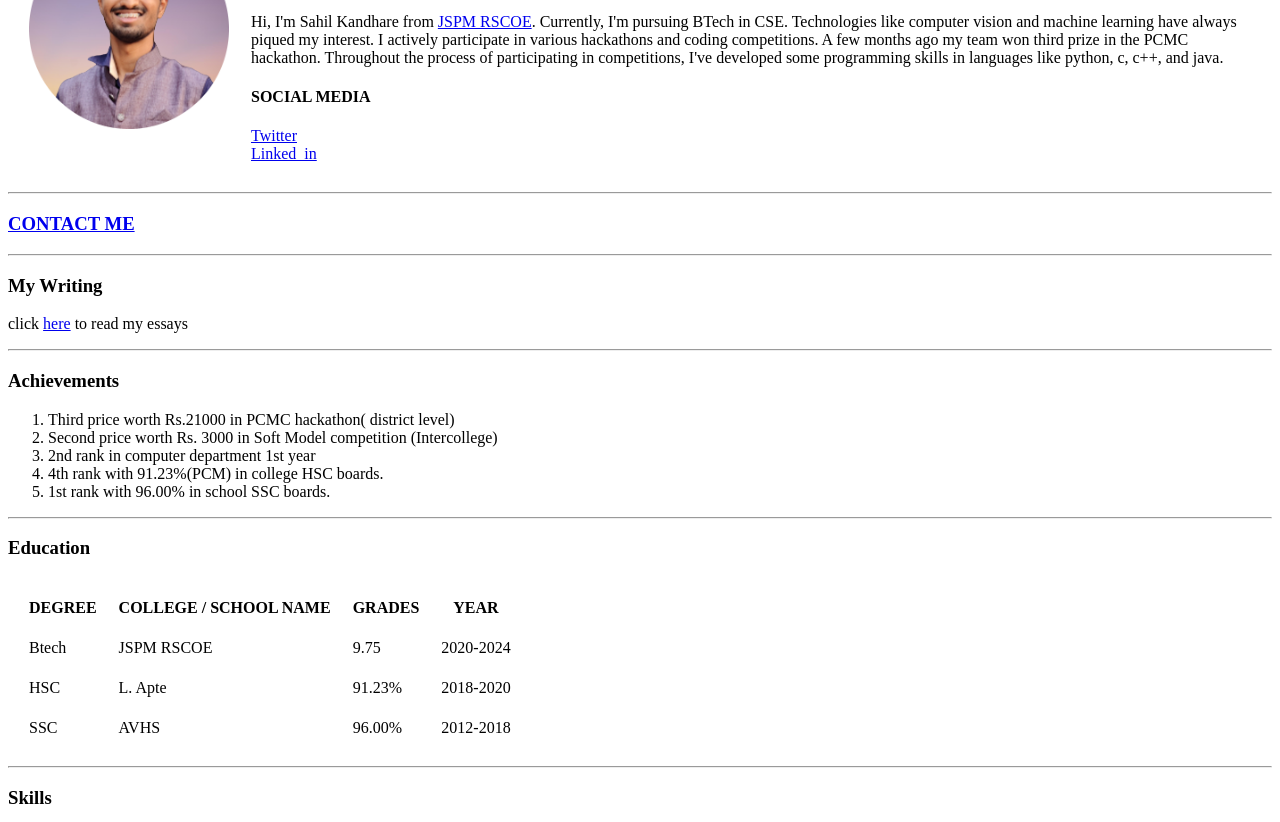
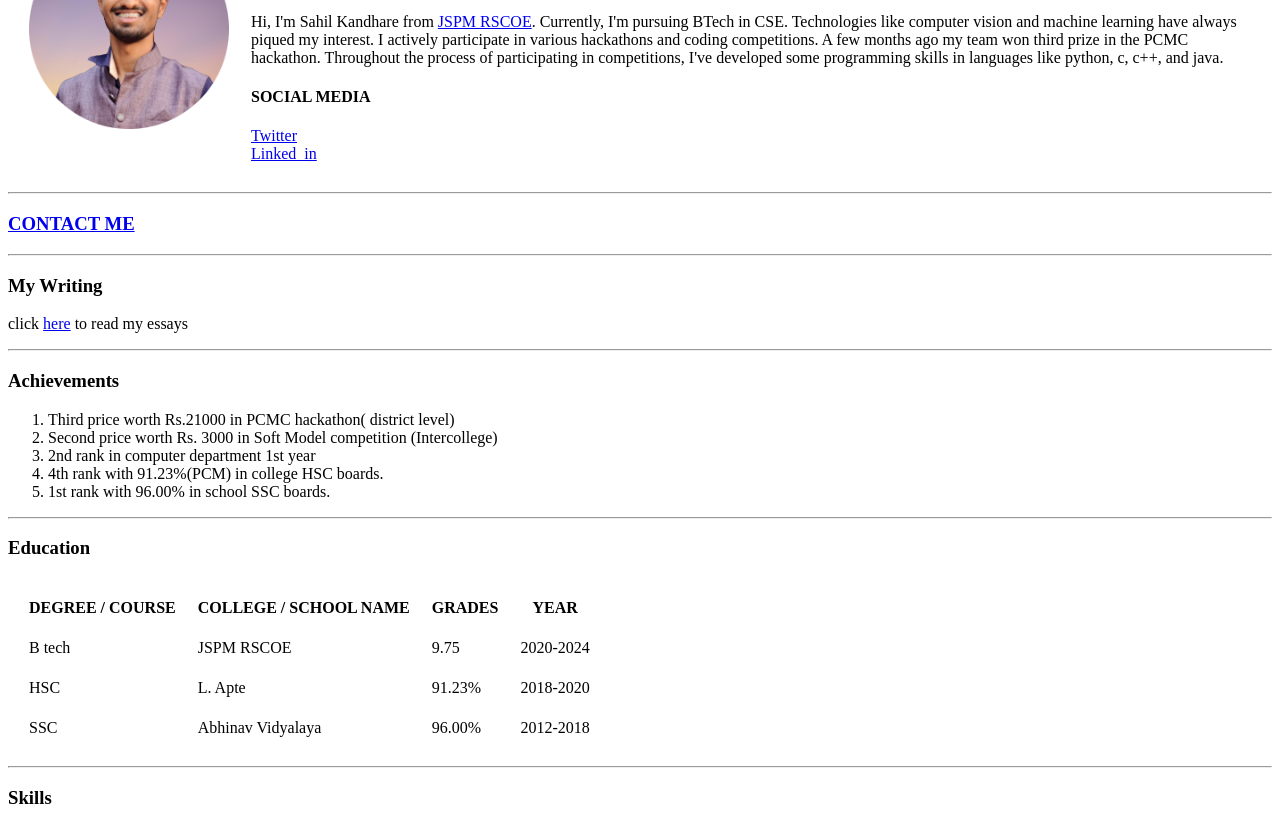
Before and after one commit to SahilK-027/personal_webpage, a plain HTML site: page index.html in a window 1280 px wide. Shown: the part 130-952 px from the top of the page. Drawn offline with Linux system fonts and the light colour scheme.

Commit message:
Update index.html

```diff
--- a/index.html
+++ b/index.html
@@ -55,7 +55,7 @@
   <table cellspacing="20">
     <thead>
       <tr>
-        <th>DEGREE</th>
+        <th>DEGREE / COURSE </th>
         <th>COLLEGE / SCHOOL NAME</th>
         <th>GRADES</th>
         <th>YEAR</th>
@@ -63,7 +63,7 @@
     </thead>
     <tbody>
       <tr>
-        <td>Btech</td>
+        <td>B tech</td>
         <td>JSPM RSCOE</td>
         <td>9.75</td>
         <td>2020-2024</td>
@@ -76,7 +76,7 @@
       </tr>
       <tr>
         <td>SSC</td>
-        <td>AVHS</td>
+        <td>Abhinav Vidyalaya</td>
         <td>96.00%</td>
         <td>2012-2018</td>
       </tr>
```
